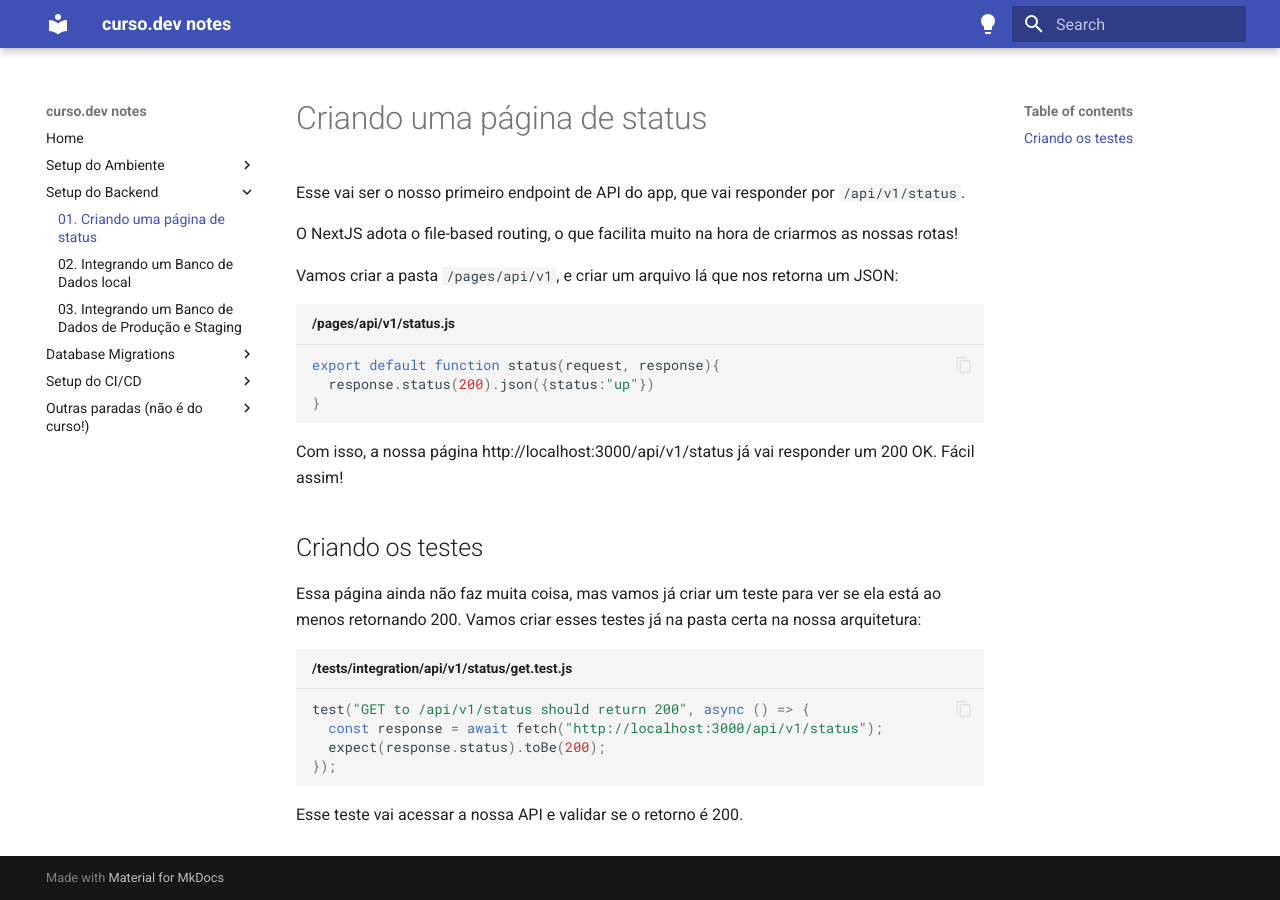
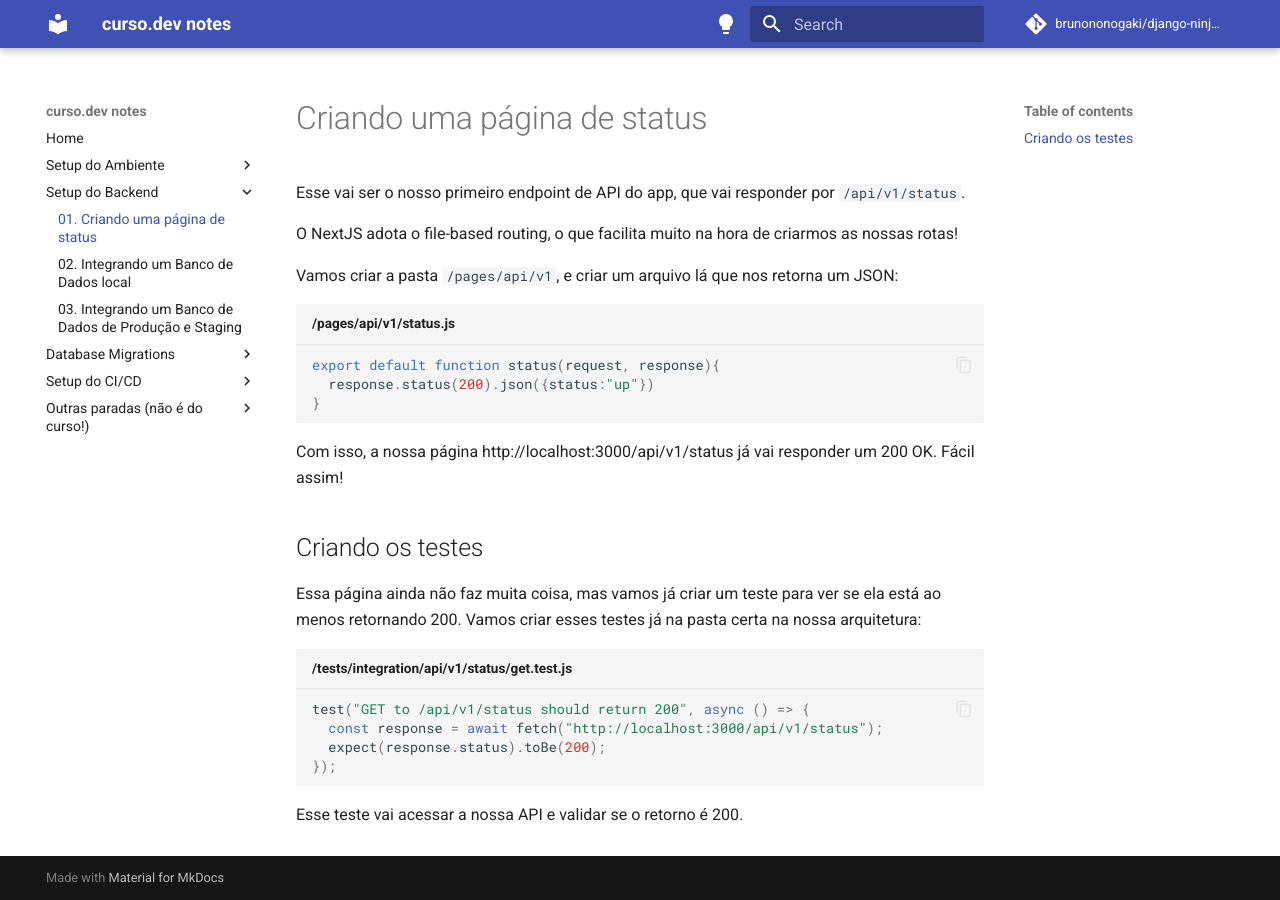
Before and after one commit to brunononogaki/curso.dev-study-notes-mkdocs, an MkDocs documentation site: the page built from docs/setup_backend/01_pagina_status.md, in a window 1280 px wide. Built offline with MkDocs 1.6.1 and Material for MkDocs 9.7.7, drawn with Linux system fonts in a browser that asks for light colours; comment, search, counter and statistics services are not loaded.

Commit message:
Add github

```diff
--- a/mkdocs.yml
+++ b/mkdocs.yml
@@ -1,4 +1,6 @@
 site_name: curso.dev notes
+repo_name: brunononogaki/django-ninja-boilerplate
+repo_url: https://github.com/brunononogaki/django-ninja-boilerplate
 nav:
   - Home: index.md
   - Setup do Ambiente:
```
